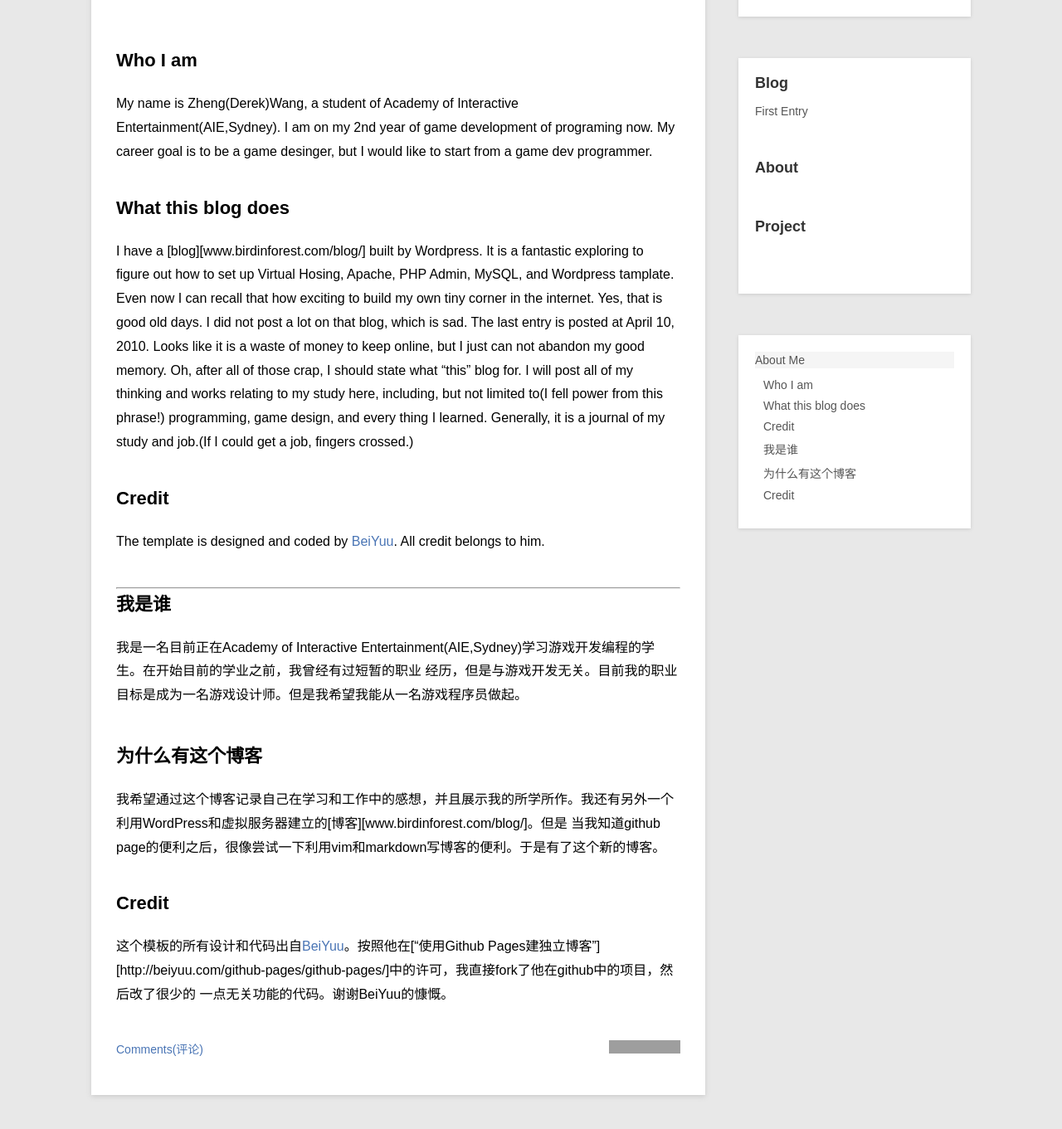
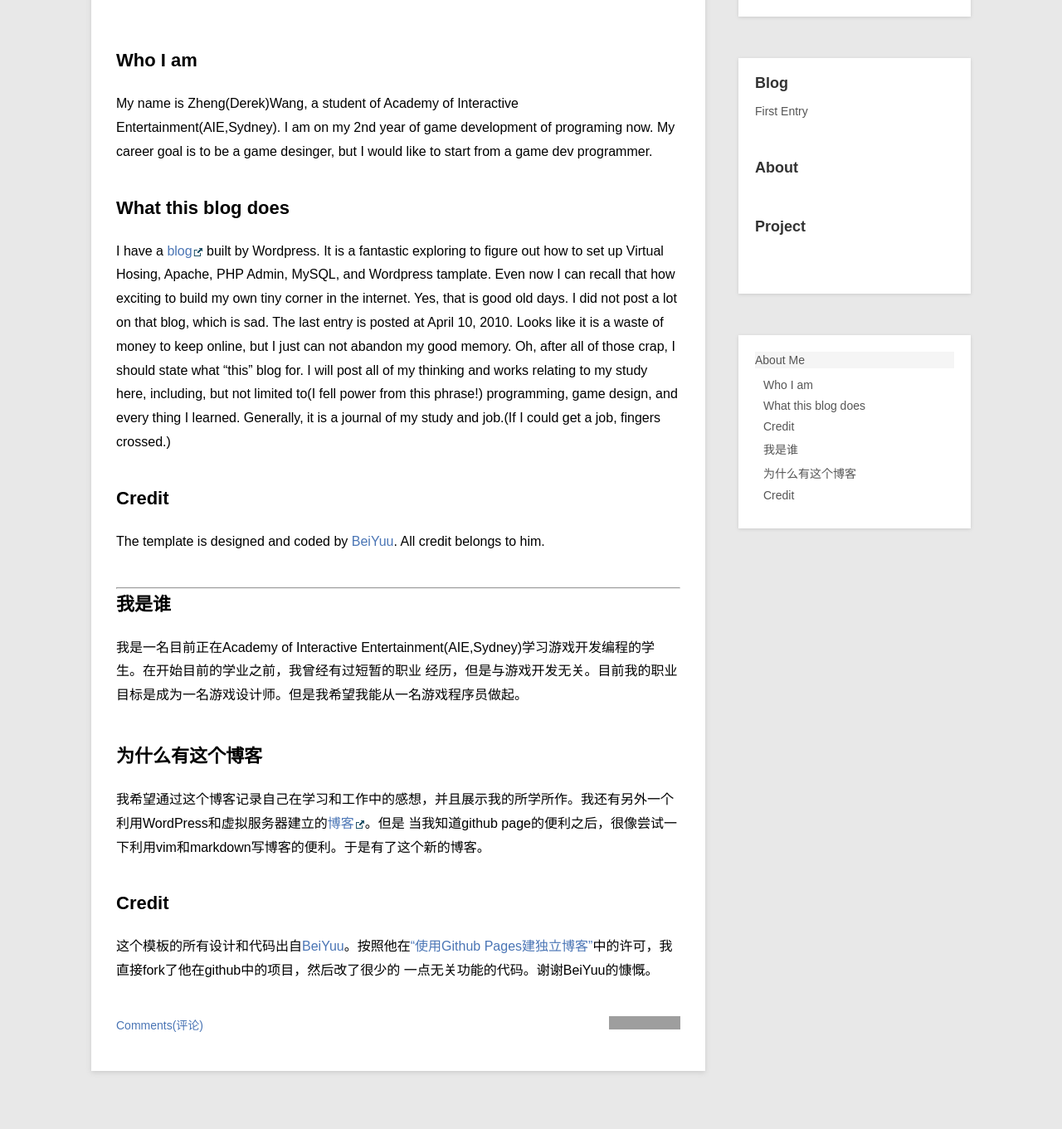
Before and after one commit to birdinforest/birdinforest.github.io, a Jekyll site: the page built from _posts/about/2014-05-25-about-me.md, in a window 1280 px wide and 1400 px high, scrolled down 185 px. Shown: the top 1361 px of the window at 83% size. Built offline with Jekyll 4.4.1, drawn with Linux system fonts in a browser that asks for light colours; Markdown is read by kramdown in place of the engine named in the settings; some of the changed lines change nothing that is shown; grey boxes are pictures that could not be loaded.

Commit message:
Update 2014-05-25-about-me.md

```diff
--- a/_posts/about/2014-05-25-about-me.md
+++ b/_posts/about/2014-05-25-about-me.md
@@ -11,7 +11,7 @@ I am on my 2nd year of game development of programing now. My career goal is to
 I would like to start from a game dev programmer.
 
 ##What this blog does
-I have a [blog][www.birdinforest.com/blog/] built by Wordpress. It is a fantastic exploring to figure out how to set up Virtual Hosing, Apache,
+I have a [blog][2] built by Wordpress. It is a fantastic exploring to figure out how to set up Virtual Hosing, Apache,
 PHP Admin, MySQL, and Wordpress tamplate. Even now I can recall that how exciting to build my own tiny corner in the internet.
 Yes, that is good old days.
 I did not post a lot on that blog, which is sad. The last entry is posted at April 10, 2010. Looks like it is a waste of
@@ -30,12 +30,15 @@ The template is designed and coded by [BeiYuu][]. All credit belongs to him.
 经历，但是与游戏开发无关。目前我的职业目标是成为一名游戏设计师。但是我希望我能从一名游戏程序员做起。
 
 ##为什么有这个博客
-我希望通过这个博客记录自己在学习和工作中的感想，并且展示我的所学所作。我还有另外一个利用WordPress和虚拟服务器建立的[博客][www.birdinforest.com/blog/]。但是
+我希望通过这个博客记录自己在学习和工作中的感想，并且展示我的所学所作。我还有另外一个利用WordPress和虚拟服务器建立的[博客][3]。但是
 当我知道github page的便利之后，很像尝试一下利用vim和markdown写博客的便利。于是有了这个新的博客。
 
 ##Credit
-这个模板的所有设计和代码出自[BeiYuu][]。按照他在["使用Github Pages建独立博客"][http://beiyuu.com/github-pages/github-pages/]中的许可，我直接fork了他在github中的项目，然后改了很少的
+这个模板的所有设计和代码出自[BeiYuu][]。按照他在["使用Github Pages建独立博客"][4]中的许可，我直接fork了他在github中的项目，然后改了很少的
 一点无关功能的代码。谢谢BeiYuu的慷慨。
 
 [BeiYuu]:    http://beiyuu.com/  "BeiYuu"
 [1]:    {{ page.url}}  ({{ page.title }})
+[2]:  www.birdinforest.com/blog/ "blog"
+[3]:  www.birdinforest.com/blog/
+[4]:  http://beiyuu.com/github-pages/github-pages/
```
